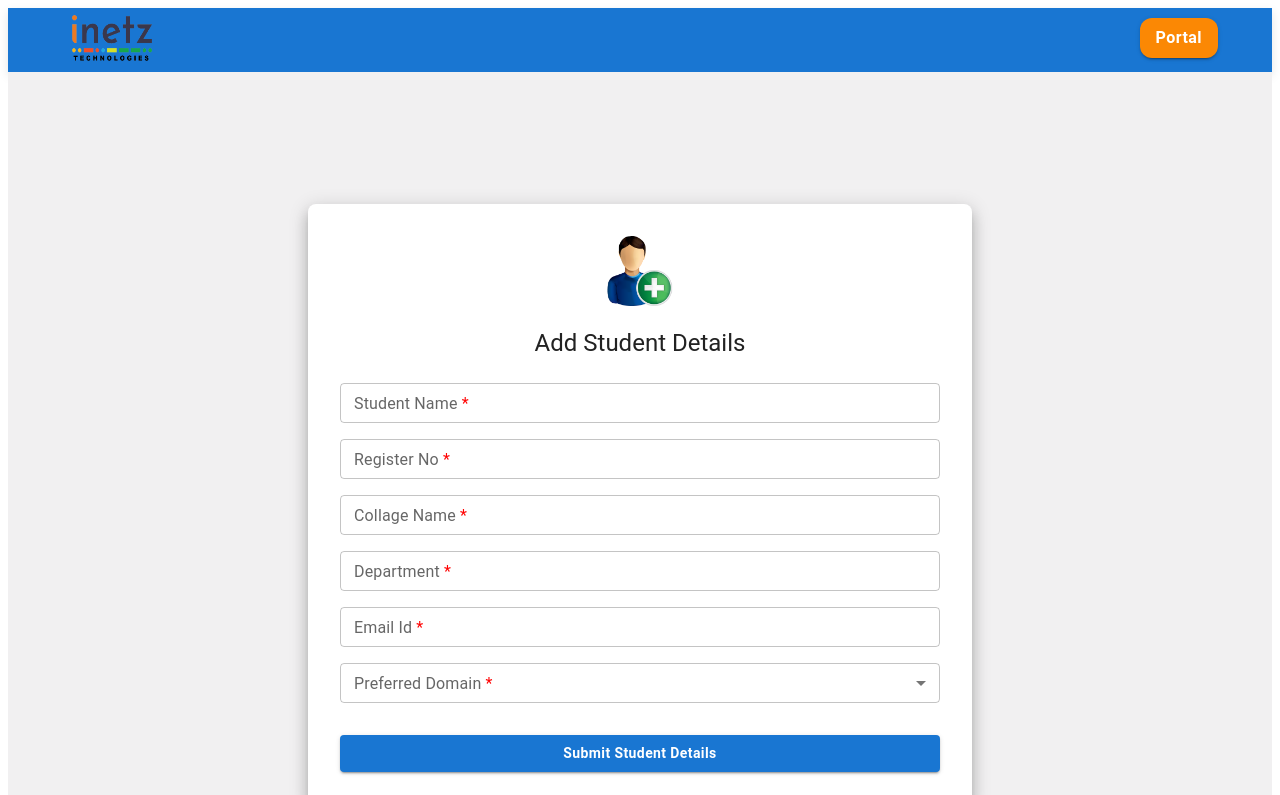
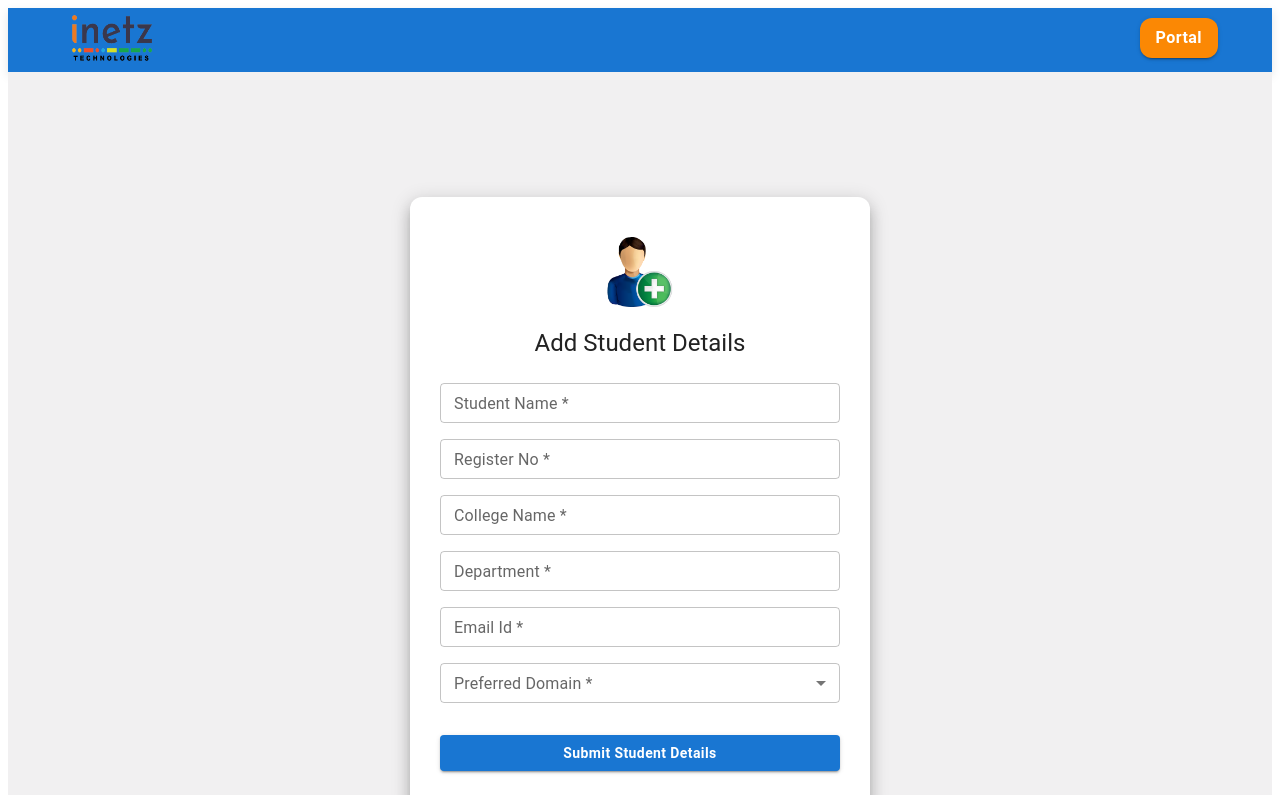
Before and after one commit to Puvitha-Git/inetz-admin, a React (Vite) app: page /add-student in a window 1280 px wide. Shown: the top 795 px of the page. Built offline with nearby package versions, Linux system fonts and the light colour scheme.

Commit message:
ninth commit

```diff
--- a/src/App.jsx
+++ b/src/App.jsx
@@ -2,6 +2,7 @@ import React from 'react';
 import { Routes, Route } from 'react-router-dom';
 import LoginPage from './pages/LoginPage';
 import AddStudentPage from './pages/AddStudentPage';
+import UsersPage from './pages/UsersPage';
 
 function App() {
   return (
@@ -10,6 +11,7 @@ function App() {
 
       <Route path="/" element={<LoginPage />} />
       <Route path="/add-student" element={<AddStudentPage />} />
+      <Route path="/users" element={<UsersPage/>}/>
 
     </Routes>
   );
--- a/src/pages/AddStudentPage.jsx
+++ b/src/pages/AddStudentPage.jsx
@@ -1,4 +1,5 @@
 import React, { useState } from 'react';
+import { useNavigate } from 'react-router-dom';
 import Navbar from '../components/Navbar';
 import Footer from '../components/Footer';
 import Stud from '../assets/stud.png';
@@ -14,10 +15,6 @@ import {
   Button,
   FormHelperText,
 } from '@mui/material';
-import Autocomplete from '@mui/material/Autocomplete';
-
-// Dummy list (replace with your real data)
-
 
 const AddStudentPage = () => {
   const [formData, setFormData] = useState({
@@ -35,18 +32,12 @@ const AddStudentPage = () => {
   });
 
   const [errors, setErrors] = useState({});
+  const navigate = useNavigate();
 
   const courseDurations = ['3 Months', '6 Months'];
   const internshipDurations = ['15 Days', '1 Month', '3 Months'];
 
-  const courseDomains = [
-    'Web Technology',
-    'Mobile Apps',
-    'Artificial Intelligence',
-    'Digital Marketing',
-    'Software Testing'
-  ];
-
+  const courseDomains = ['Web Technology', 'Mobile Apps', 'Artificial Intelligence', 'Digital Marketing', 'Software Testing'];
   const internshipDomains = ['Web Development', 'IoT', 'AI'];
 
   const courseSpecificDomains = {
@@ -60,7 +51,7 @@ const AddStudentPage = () => {
   const internshipSpecificDomains = {
     'Web Development': ['Java Full Stack', 'MERN Full Stack', 'Python Full Stack'],
     'AI': ['Artificial Intelligence', 'Data Science', 'Python'],
-    'IoT': ['Embedded IoT ']
+    'IoT': ['Embedded IoT']
   };
 
   const getDurationOptions = () =>
@@ -80,54 +71,29 @@ const AddStudentPage = () => {
   const handleChange = (name, value) => {
     let newFormData = { ...formData, [name]: value };
 
-
     if (name === 'type') {
-      newFormData = {
-        ...newFormData,
-        duration: '',
-        startDate: '',
-        endDate: '',
-        domain: '',
-        specificDomain: ''
-      };
+      newFormData = { ...newFormData, duration: '', startDate: '', endDate: '', domain: '', specificDomain: '' };
     }
     if (name === 'duration') {
-      newFormData = {
-        ...newFormData,
-        startDate: '',
-        endDate: '',
-        domain: '',
-        specificDomain: ''
-      };
+      newFormData = { ...newFormData, startDate: '', endDate: '', domain: '', specificDomain: '' };
     }
     if (name === 'domain') {
-      newFormData = {
-        ...newFormData,
-        specificDomain: ''
-      };
+      newFormData = { ...newFormData, specificDomain: '' };
     }
 
     setFormData(newFormData);
+    if (errors[name]) setErrors(prev => ({ ...prev, [name]: '' }));
+  };
 
-    if (errors[name]) {
-      setErrors(prev => ({
-        ...prev,
-        [name]: ''
-      }));
-    }
-  };
   const handleSubmit = (e) => {
     e.preventDefault();
-
     const newErrors = {};
 
     if (!formData.studentName.trim()) newErrors.studentName = 'Student Name is required';
     if (!formData.registerNo.trim()) newErrors.registerNo = 'Register Number is required';
     if (!formData.collegeName.trim()) newErrors.collegeName = 'College Name is required';
     if (!formData.department.trim()) newErrors.department = 'Department is required';
-    if (!formData.email.trim() || !/\S+@\S+\.\S+/.test(formData.email)) {
-      newErrors.email = 'Valid Email is required';
-    }
+    if (!formData.email.trim() || !/\S+@\S+\.\S+/.test(formData.email)) newErrors.email = 'Valid Email is required';
     if (!formData.type) newErrors.type = 'Please select Course or Internship';
     if (!formData.duration) newErrors.duration = 'Please select a duration';
     if (!formData.startDate) newErrors.startDate = 'Start Date is required';
@@ -138,10 +104,7 @@ const AddStudentPage = () => {
     setErrors(newErrors);
 
     if (Object.keys(newErrors).length === 0) {
-      console.log('Form Data:', formData);
       alert('Certificate ready to download!');
-
-      // ✅ clear the form only on success
       setFormData({
         studentName: '',
         registerNo: '',
@@ -155,126 +118,31 @@ const AddStudentPage = () => {
         startDate: '',
         endDate: ''
       });
-
       setErrors({});
+      navigate('/users'); // ✅ Redirect to users page
     }
   };
 
   return (
     <>
       <Navbar />
-      <Box
-        sx={{
-          minHeight: '100vh',
-          background: 'linear-gradient(135deg,#f1f0f1, #f1f0f1)',
-          display: 'flex',
-          justifyContent: 'center',
-          alignItems: 'center',
-          py: 4,
-          fontFamily: `'Segoe UI', sans-serif`,
-        }}
-      >
-        <Paper
-          elevation={10}
-          sx={{
-            p: 4,
-            width: '100%',
-            maxWidth: 600,
-            borderRadius: 2,
-          }}
-        >
+      <Box sx={{ minHeight: '100vh', background: 'linear-gradient(135deg,#f1f0f1, #f1f0f1)', display: 'flex', justifyContent: 'center', alignItems: 'center', py: 4 }}>
+        <Paper elevation={10} sx={{ padding: '40px 30px', borderRadius: '12px', maxWidth: 400, width: '100%' }}>
           <Box textAlign="center" mb={3}>
             <img src={Stud} alt="student icon" style={{ width: 70, height: 70 }} />
-            <Typography variant="h5" sx={{ mt: 2, color: '#222' }}>
-              Add Student Details
-            </Typography>
+            <Typography variant="h5" sx={{ mt: 2, color: '#222' }}>Add Student Details</Typography>
           </Box>
 
-          <Box
-            component="form"
-            onSubmit={handleSubmit}
-            display="flex"
-            flexDirection="column"
-            gap={2}
-          >
-            <TextField
-              label={
-                <span>
-                  Student Name <span style={{ color: "red" }}>*</span>
-                </span>
-              }
-              name="studentName"
-              value={formData.studentName}
-              onChange={(e) => handleChange(e.target.name, e.target.value)}
-              error={!!errors.studentName}
-              helperText={errors.studentName}
-              size="small"
-            />
-
-            <TextField
-              label={
-                <span>
-                  Register No <span style={{ color: "red" }}>*</span>
-                </span>
-              }
-              name="registerNo"
-              value={formData.registerNo}
-              onChange={(e) => handleChange(e.target.name, e.target.value)}
-              error={!!errors.registerNo}
-              helperText={errors.registerNo}
-              size="small"
-            />
-
-            <TextField
-               label={
-                <span>
-                  Collage Name <span style={{ color: "red" }}>*</span>
-                </span>
-              }
-              name="collegeName"
-              value={formData.collegeName}
-              onChange={(e) => handleChange(e.target.name, e.target.value)}
-              error={!!errors.collegeName}
-              helperText={errors.collegeName}
-              size="small"
-            />
-
-            <TextField
-              label={
-                <span>
-                  Department <span style={{ color: "red" }}>*</span>
-                </span>
-              }
-              name="department"
-              value={formData.department}
-              onChange={(e) => handleChange(e.target.name, e.target.value)}
-              error={!!errors.department}
-              helperText={errors.department}
-              size="small"
-            />
-
-            <TextField
-              label={
-                <span>
-                  Email Id <span style={{ color: "red" }}>*</span>
-                </span>
-              }
-              name="email"
-              value={formData.email}
-              onChange={(e) => handleChange(e.target.name, e.target.value)}
-              error={!!errors.email}
-              helperText={errors.email}
-              size="small"
-            />
+          <Box component="form" onSubmit={handleSubmit} display="flex" flexDirection="column" gap={2}>
+            <TextField label="Student Name *" name="studentName" value={formData.studentName} onChange={(e) => handleChange(e.target.name, e.target.value)} error={!!errors.studentName} helperText={errors.studentName} size="small" />
+            <TextField label="Register No *" name="registerNo" value={formData.registerNo} onChange={(e) => handleChange(e.target.name, e.target.value)} error={!!errors.registerNo} helperText={errors.registerNo} size="small" />
+            <TextField label="College Name *" name="collegeName" value={formData.collegeName} onChange={(e) => handleChange(e.target.name, e.target.value)} error={!!errors.collegeName} helperText={errors.collegeName} size="small" />
+            <TextField label="Department *" name="department" value={formData.department} onChange={(e) => handleChange(e.target.name, e.target.value)} error={!!errors.department} helperText={errors.department} size="small" />
+            <TextField label="Email Id *" name="email" value={formData.email} onChange={(e) => handleChange(e.target.name, e.target.value)} error={!!errors.email} helperText={errors.email} size="small" />
 
             <FormControl fullWidth size="small" error={!!errors.type}>
-              <InputLabel>Preferred Domain <span style={{ color: "red" }}>*</span></InputLabel>
-              <Select
-                name="type"
-                value={formData.type}
-                label="Preferred Domain *"
-                onChange={(e) => handleChange(e.target.name, e.target.value)}
-              >
+              <InputLabel>Preferred Domain *</InputLabel>
+              <Select name="type" value={formData.type} label="Preferred Domain *" onChange={(e) => handleChange(e.target.name, e.target.value)}>
                 <MenuItem value="Course">Course</MenuItem>
                 <MenuItem value="Internship">Internship</MenuItem>
               </Select>
@@ -283,17 +151,10 @@ const AddStudentPage = () => {
 
             {formData.type && (
               <FormControl fullWidth size="small" error={!!errors.duration}>
-                <InputLabel>Duration <span style={{ color: "red" }}>*</span></InputLabel>
-                <Select
-                  name="duration"
-                  value={formData.duration}
-                  label="Duration *"
-                  onChange={(e) => handleChange(e.target.name, e.target.value)}
-                >
+                <InputLabel>Duration *</InputLabel>
+                <Select name="duration" value={formData.duration} label="Duration *" onChange={(e) => handleChange(e.target.name, e.target.value)}>
                   {getDurationOptions().map((d) => (
-                    <MenuItem key={d} value={d}>
-                      {d}
-                    </MenuItem>
+                    <MenuItem key={d} value={d}>{d}</MenuItem>
                   ))}
                 </Select>
                 {errors.duration && <FormHelperText>{errors.duration}</FormHelperText>}
@@ -302,47 +163,17 @@ const AddStudentPage = () => {
 
             {formData.duration && (
               <>
-                <TextField
-                  label="Start Date"
-                  type="date"
-                  name="startDate"
-                  value={formData.startDate}
-                  onChange={(e) => handleChange(e.target.name, e.target.value)}
-                  InputLabelProps={{ shrink: true }}
-                  error={!!errors.startDate}
-                  helperText={errors.startDate}
-                  size="small"
-                  fullWidth
-                />
-
-                <TextField
-                  label="End Date"
-                  type="date"
-                  name="endDate"
-                  value={formData.endDate}
-                  onChange={(e) => handleChange(e.target.name, e.target.value)}
-                  InputLabelProps={{ shrink: true }}
-                  error={!!errors.endDate}
-                  helperText={errors.endDate}
-                  size="small"
-                  fullWidth
-                />
+                <TextField label="Start Date" type="date" name="startDate" value={formData.startDate} onChange={(e) => handleChange(e.target.name, e.target.value)} InputLabelProps={{ shrink: true }} error={!!errors.startDate} helperText={errors.startDate} size="small" fullWidth />
+                <TextField label="End Date" type="date" name="endDate" value={formData.endDate} onChange={(e) => handleChange(e.target.name, e.target.value)} InputLabelProps={{ shrink: true }} error={!!errors.endDate} helperText={errors.endDate} size="small" fullWidth />
               </>
             )}
 
             {formData.duration && (
               <FormControl fullWidth size="small" error={!!errors.domain}>
-                <InputLabel>Main Domain <span style={{ color: "red" }}>*</span></InputLabel>
-                <Select
-                  name="domain"
-                  value={formData.domain}
-                  label="Main Domain *"
-                  onChange={(e) => handleChange(e.target.name, e.target.value)}
-                >
+                <InputLabel>Main Domain *</InputLabel>
+                <Select name="domain" value={formData.domain} label="Main Domain *" onChange={(e) => handleChange(e.target.name, e.target.value)}>
                   {getDomainOptions().map((d) => (
-                    <MenuItem key={d} value={d}>
-                      {d}
-                    </MenuItem>
+                    <MenuItem key={d} value={d}>{d}</MenuItem>
                   ))}
                 </Select>
                 {errors.domain && <FormHelperText>{errors.domain}</FormHelperText>}
@@ -351,35 +182,17 @@ const AddStudentPage = () => {
 
             {formData.domain && getSpecificDomains().length > 0 && (
               <FormControl fullWidth size="small" error={!!errors.specificDomain}>
-                <InputLabel>Specific Domain <span style={{ color: "red" }}>*</span></InputLabel>
-                <Select
-                  name="specificDomain"
-                  value={formData.specificDomain}
-                  label="Specific Domain *"
-                  onChange={(e) => handleChange(e.target.name, e.target.value)}
-                >
+                <InputLabel>Specific Domain *</InputLabel>
+                <Select name="specificDomain" value={formData.specificDomain} label="Specific Domain *" onChange={(e) => handleChange(e.target.name, e.target.value)}>
                   {getSpecificDomains().map((d) => (
-                    <MenuItem key={d} value={d}>
-                      {d}
-                    </MenuItem>
+                    <MenuItem key={d} value={d}>{d}</MenuItem>
                   ))}
                 </Select>
-                {errors.specificDomain && (
-                  <FormHelperText>{errors.specificDomain}</FormHelperText>
-                )}
+                {errors.specificDomain && <FormHelperText>{errors.specificDomain}</FormHelperText>}
               </FormControl>
             )}
 
-            <Button
-              type="submit"
-              variant="contained"
-              color="primary"
-              sx={{
-                fontWeight: 'bold',
-                mt: 2,
-                textTransform: 'none'
-              }}
-            >
+            <Button type="submit" variant="contained" color="primary" sx={{ fontWeight: 'bold', mt: 2, textTransform: 'none' }}>
               Submit Student Details
             </Button>
           </Box>
--- /dev/null
+++ b/src/pages/UsersPage.jsx
@@ -0,0 +1,64 @@
+import React, { useEffect, useState } from 'react';
+import { Box, CircularProgress, TableRow, Paper, Typography,Table,TableHead,TableBody,TableCell } from '@mui/material';
+import Navbar from '../components/Navbar';
+import Footer from '../components/Footer';
+
+
+
+const UsersPage = () => {
+  const [users, setUsers] = useState([]);
+  const [loading, setLoading] = useState(true);
+
+  useEffect(() => {
+    fetch('https://dummyjson.com/users')
+      .then((res) => res.json())
+      .then((data) => {
+        setUsers(data.users);
+        setLoading(false);
+      });
+  }, []);
+
+  return (
+    <>
+      <Navbar />
+      <Box p={3}>
+  <Typography variant="h4" align="center">
+    Students Details
+  </Typography>
+
+  {loading ? (
+    <Box display="flex" justifyContent="center" mt={4}>
+      <CircularProgress />
+    </Box>
+  ) : (
+    <Paper elevation={3} sx={{ overflowX: 'auto' }}>
+      <Table sx={{ minWidth: 650 }}>
+        <TableHead>
+          <TableRow>
+            <TableCell><strong>Sno</strong></TableCell>
+            <TableCell><strong>First Name</strong></TableCell>
+            <TableCell><strong>Last Name</strong></TableCell>
+
+          </TableRow>
+        </TableHead>
+        <TableBody>
+          {users.map((user) => (
+            <TableRow key={user.id}>
+              <TableCell>{user.id}</TableCell>
+              <TableCell>{user.firstName}</TableCell>
+              <TableCell>{user.lastName}</TableCell>
+
+            </TableRow>
+          ))}
+        </TableBody>
+      </Table>
+    </Paper>
+  )}
+</Box>
+
+      <Footer />
+    </>
+  );
+};
+
+export default UsersPage;
```
